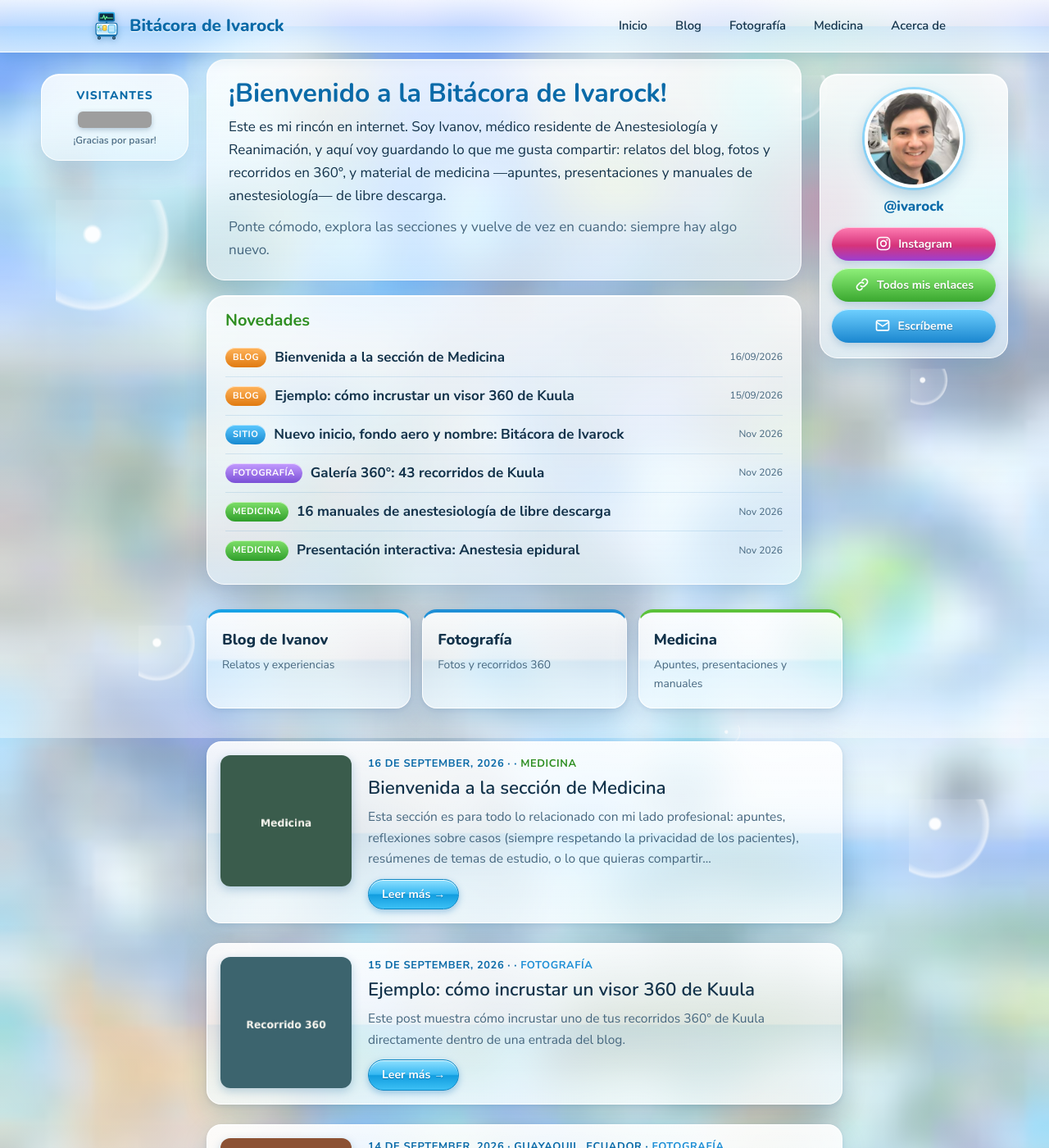
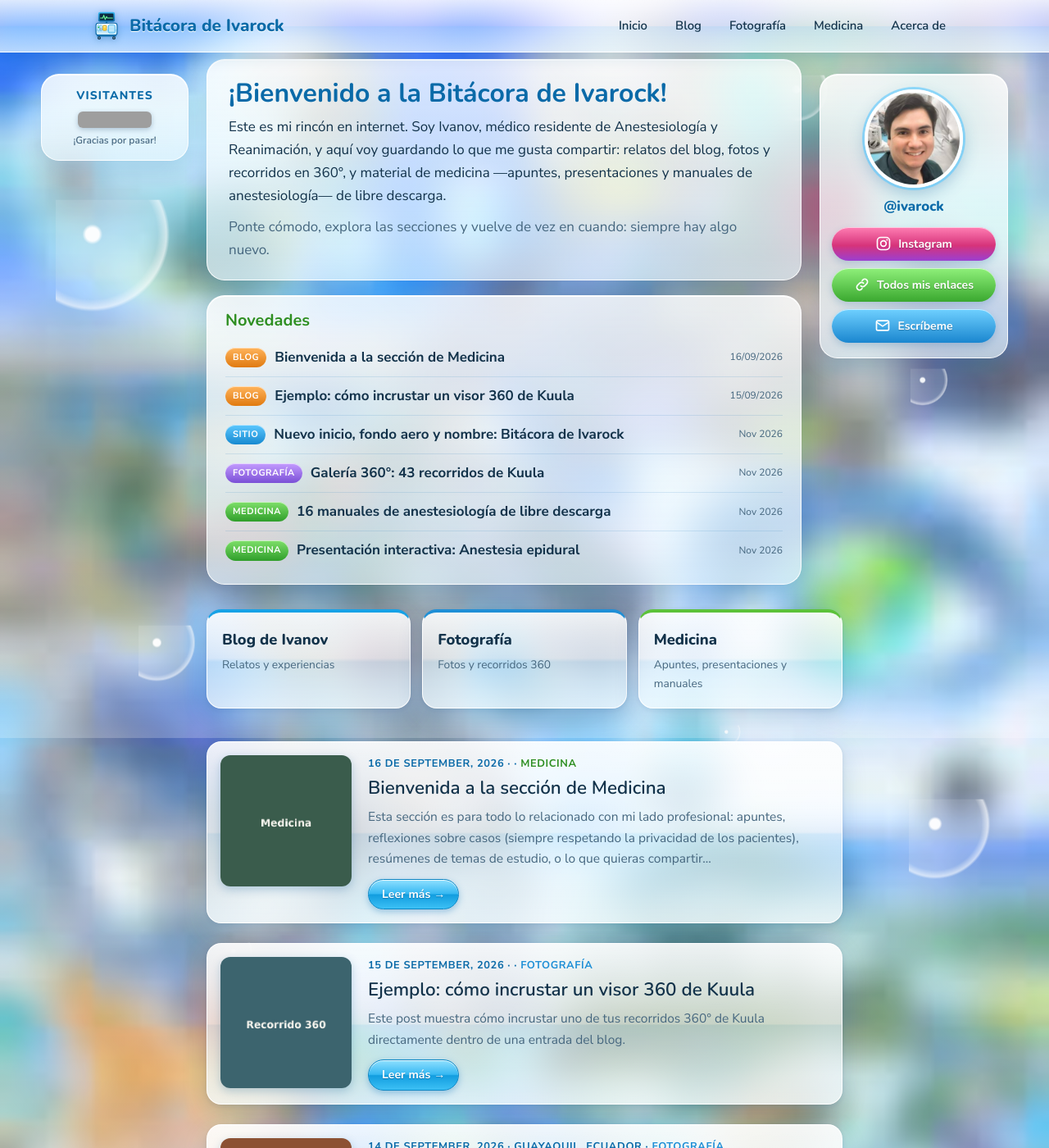
Before and after one commit to Ivarock/Ivarock.github.io, a Jekyll site: the page built from index.html, in a window 1280 px wide and 1400 px high. Shown: the whole window at 82% size. Built offline with Jekyll 4.4.1, drawn with Linux system fonts in a browser that asks for light colours; the list of posts is cut into pages by our own code; grey boxes are pictures that could not be loaded.

Commit message:
Fondo collage más visible

```diff
--- a/assets/css/style.css
+++ b/assets/css/style.css
@@ -326,7 +326,7 @@ h1, h2, h3, h4 { font-family: var(--font-head); color: var(--ink); line-height:
 /* ===== Fondo collage aero difuminado ===== */
 body {
   background:
-    linear-gradient(180deg, rgba(228,246,255,.52) 0%, rgba(236,250,255,.60) 60%, rgba(244,252,255,.70) 100%),
+    linear-gradient(180deg, rgba(228,246,255,.18) 0%, rgba(236,250,255,.26) 60%, rgba(244,252,255,.36) 100%),
     url("../images/fondo-aero.jpg") center top / cover no-repeat fixed,
     linear-gradient(180deg, var(--sky-top), var(--sky-low));
 }
```
